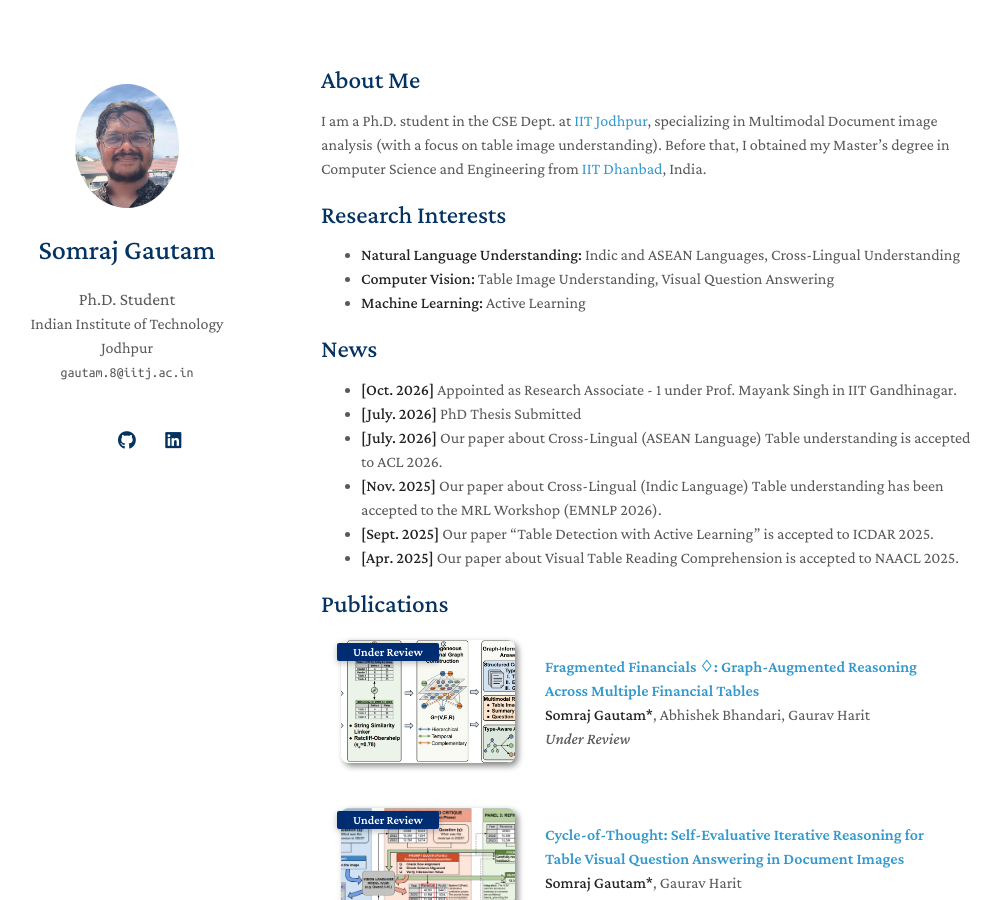
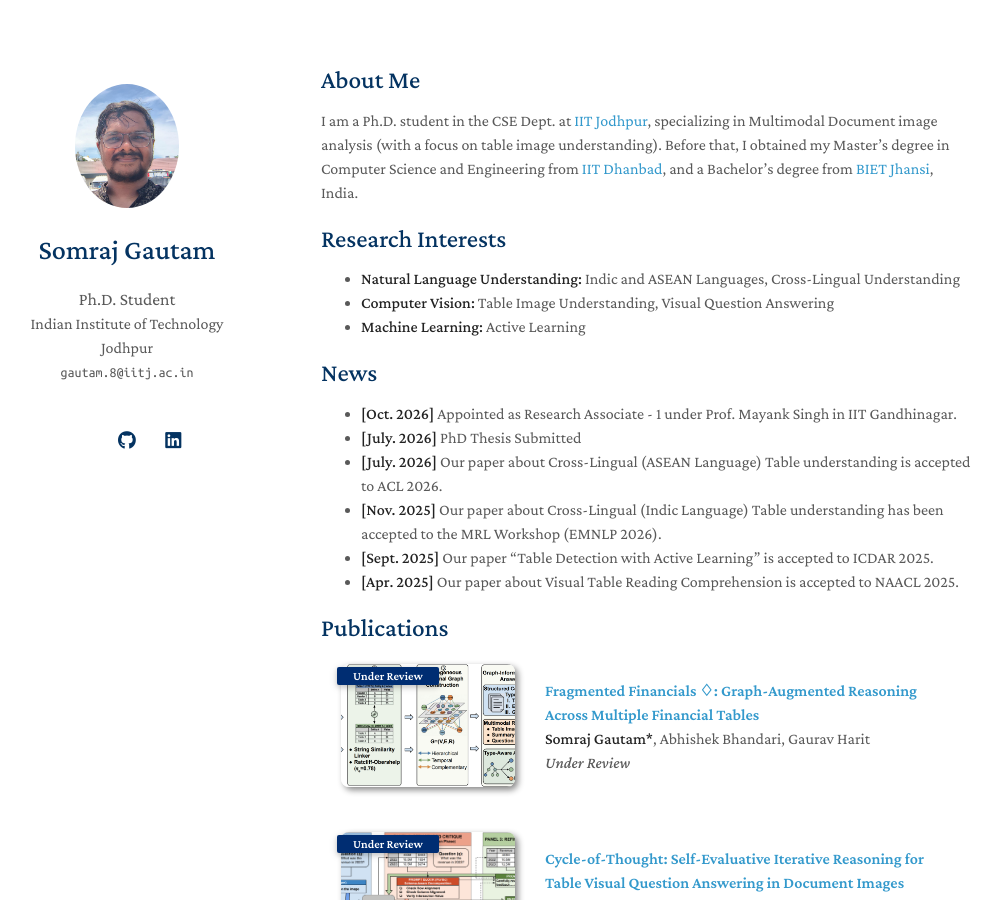
Before and after one commit to somrajgautam/somrajgautam.github.io, a Jekyll site: the page built from index.md, in a window 1280 px wide and 900 px high. Shown: the whole window, without its empty margins (149-1149 px from the left). Built offline with Jekyll 4.4.1, drawn with Linux system fonts in a browser that asks for light colours; a style sheet for code colours, icons or effects is not loaded; our own code applies the rules of GitHub Pages for plain Markdown files.

Commit message:
Update index.md

```diff
--- a/index.md
+++ b/index.md
@@ -4,7 +4,7 @@ layout: homepage
 
 ## About Me
 
-I am a Ph.D. student in the CSE Dept. at [IIT Jodhpur](https://iitj.ac.in/), specializing in Multimodal Document image analysis (with a focus on table image understanding). Before that, I obtained my Master's degree in Computer Science and Engineering from [IIT Dhanbad](https://www.iitism.ac.in/), India.
+I am a Ph.D. student in the CSE Dept. at [IIT Jodhpur](https://iitj.ac.in/), specializing in Multimodal Document image analysis (with a focus on table image understanding). Before that, I obtained my Master's degree in Computer Science and Engineering from [IIT Dhanbad](https://www.iitism.ac.in/), and a Bachelor's degree from [BIET Jhansi](https://bietjhs.ac.in/), India.
 
 ## Research Interests
 
```
